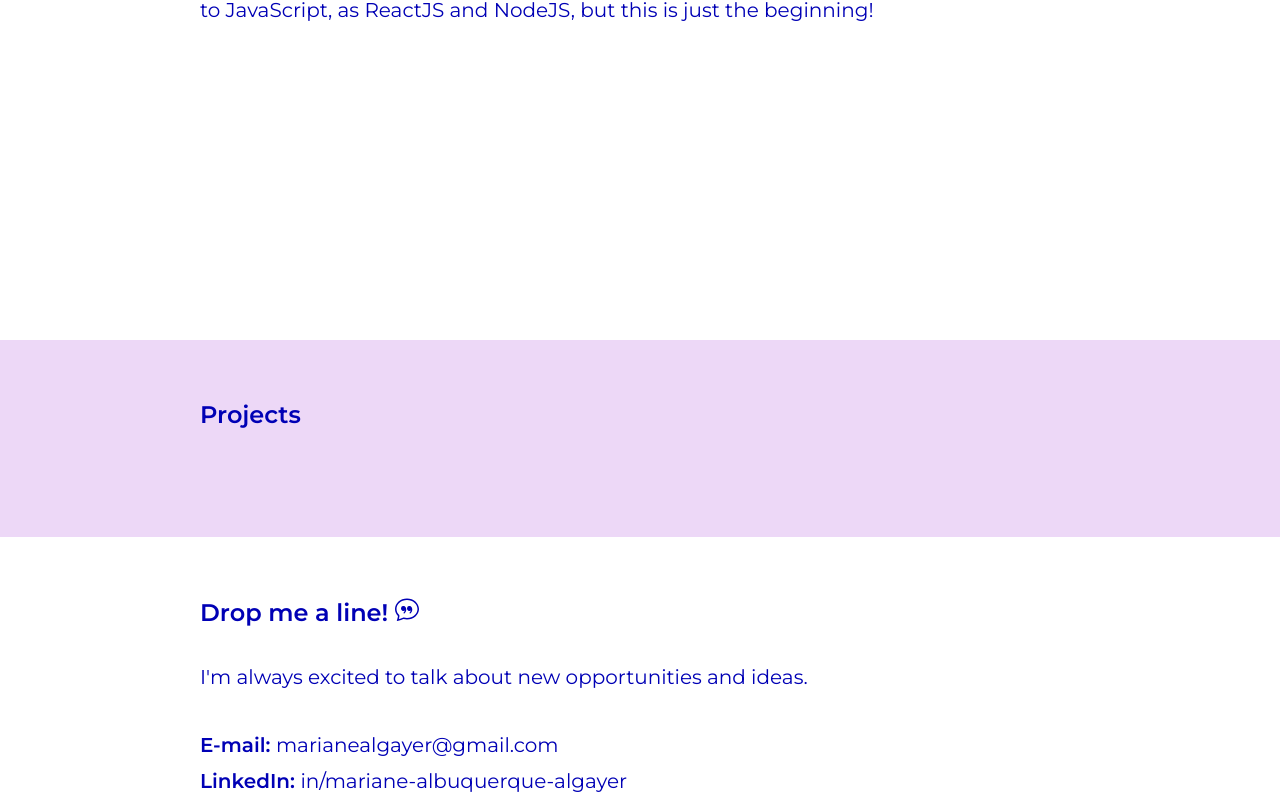
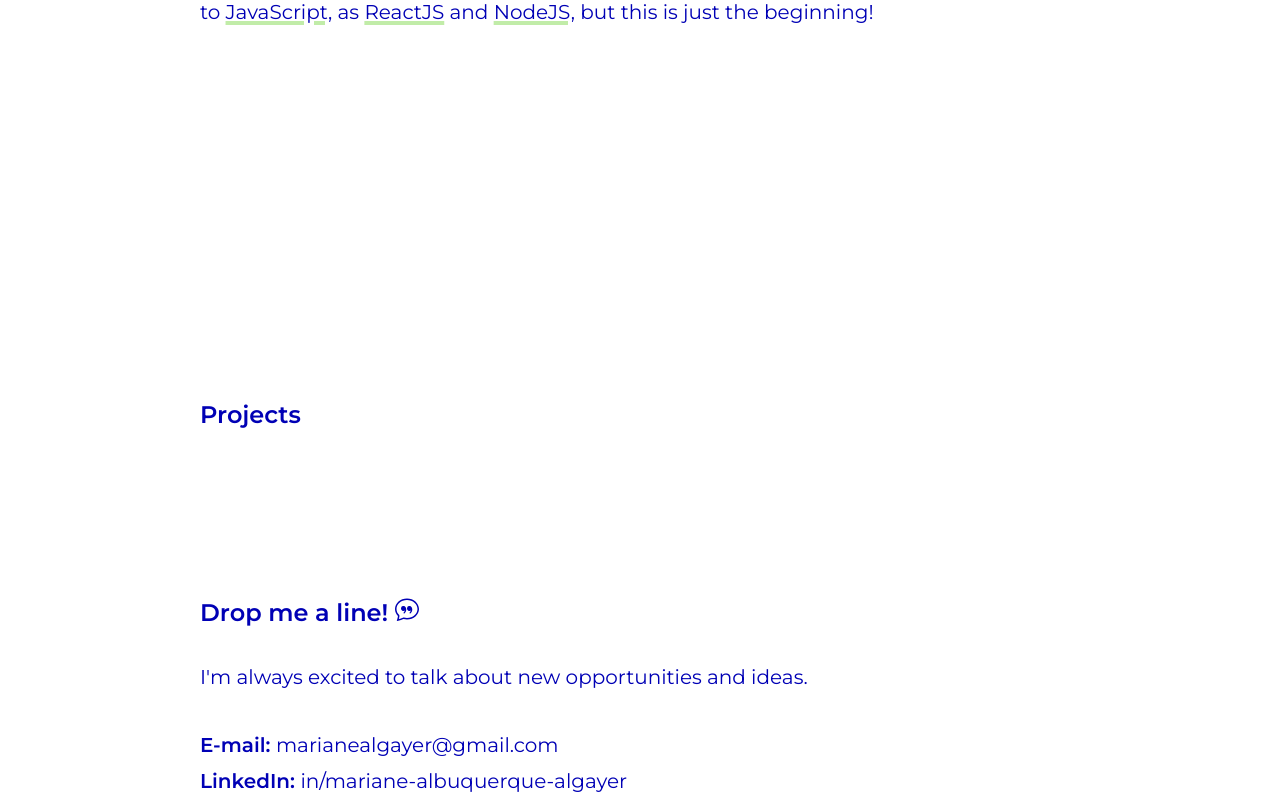
Before and after one commit to MarianeAlgayer/MarianeAlgayer.github.io, a React (Create React App) app in the folder portfolio/: page / in a window 1280 px wide. Shown: the part 460-1263 px from the top of the page. Built offline with nearby package versions, Linux system fonts and the light colour scheme.

Commit message:
refactor: update home page style

```diff
--- a/portfolio/src/pages/Home/styles.js
+++ b/portfolio/src/pages/Home/styles.js
@@ -9,11 +9,18 @@ export const Introduction = styled.section`
   height: 100vh;
 
   h1 {
+    display: flex;
+    align-items: center;
+
     font-size: 1.75rem;
     font-weight: 600;
     font-style: italic;
 
     padding-bottom: 0.5rem;
+
+    & > * {
+      margin: 0 0.5rem;
+    }
   }
 
   h2 {
@@ -43,16 +50,19 @@ export const Introduction = styled.section`
     width: 80%;
 
     font-size: 1.25rem;
-    line-height: 2.125rem;
+    line-height: 2.25rem;
     font-weight: 400;
-  }
 
-  a {
-    color: var(--blue);
-    text-decoration: none;
-    font-weight: 600;
+    a {
+      color: var(--blue);
+      text-decoration: none;
 
-    &:hover {
+      &:hover {
+        text-decoration: underline var(--green) 4px;
+      }
+    }
+
+    span {
       text-decoration: underline var(--green) 4px;
     }
   }
@@ -71,12 +81,20 @@ export const Introduction = styled.section`
 `;
 
 export const Projects = styled.section`
-  background-color: var(--light-pink);
-  padding: 3.75rem 12.5rem ;
+  background-color: var(--medium-pink);
+  padding: 3.75rem 12.5rem;
 
   h3 {
     font-size: 1.5rem;
     font-weight: 600;
     margin-bottom: 3rem;
   }
+
+  @media (max-width: 1080px) {
+    padding: 3.75rem 5rem;
+  }
+
+  @media (max-width: 720px) {
+    padding: 3.75rem 3rem;
+  }
 `;
```
